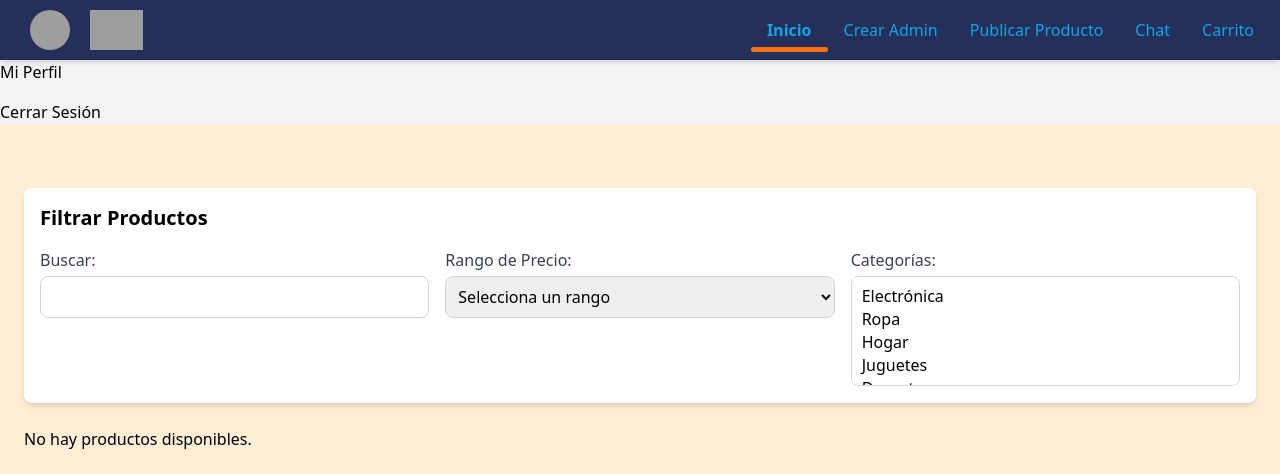
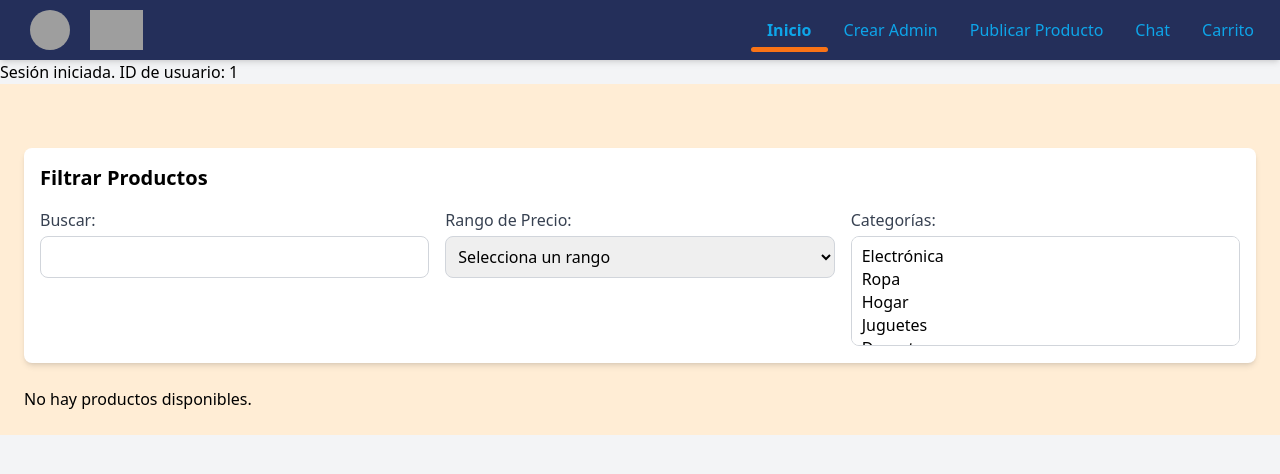
Before and after one commit to mdemendieta/CapaIntermedia, a PHP site: page /landing.php in a window 1280 px wide. Shown: the top 474 px of the page. Run offline with PHP 8.4, Linux system fonts and the light colour scheme; the visitor is signed in with stand-in values (Sample User, id 1); data that the repository does not hold is empty; some libraries are stand-ins or nearby versions; grey boxes are pictures that could not be loaded.

Commit message:
ultima version
ahora si cada quien en su branch uwu

```diff
--- a/php/landing.php
+++ b/php/landing.php
@@ -1,3 +1,7 @@
+<?php
+session_start();
+?>
+
 <!DOCTYPE html>
 <html lang="en">
 <head>
@@ -11,7 +15,14 @@
 <body class="bg-gray-100">
 
     <header>
-        <?php include('navbar.php'); ?>
+        <?php include('navbar.php');
+        if (isset($_SESSION['id_usuario'])) {
+            echo "Sesión iniciada. ID de usuario: " . $_SESSION['id_usuario'];
+        } else {
+            echo "No se ha iniciado sesión.";
+        }
+
+        ?>
     </header>
 
     <div id="main-content" class="flex-1 transition-all duration-300 p-6 bg-orange-100">
@@ -53,9 +64,7 @@
             <?php
             include 'conexion.php'; // Asegúrate de tener la conexión a la base de datos
 
-            if (isset($_SESSION['id_usuario'])) {
-                $id_usuario = $_SESSION['id_usuario']; // Obtener ID del usuario
-            }
+            $id_usuario = isset($_SESSION['id_usuario']) ? $_SESSION['id_usuario'] : null;
 
             // Consultar los productos disponibles
             $consultaProductos = "SELECT * FROM Producto WHERE Estado = 'Aprobado'";
@@ -94,6 +103,7 @@
                     echo '</div>';
 
                     // Formulario para añadir el producto a una lista
+                    if ($id_usuario !== null) {
                         $consultaListas = "SELECT * FROM ListaUsuario WHERE id_usuario = $id_usuario";
                         $resultadoListas = mysqli_query($conexion, $consultaListas);
                         if (mysqli_num_rows($resultadoListas) > 0) {
@@ -108,6 +118,9 @@
                             echo '</form>';
                         } else {
                             echo '<p>No tienes listas para añadir productos.</p>';
+                        }
+                    } else {
+                        echo "<p class='text-red-500'>Inicia sesión para poder guardar productos en tus listas.</p>";
                     }
 
                     echo '</div>'; // Fin tarjeta
--- a/php/login.php
+++ b/php/login.php
@@ -17,6 +17,10 @@ if ($_SERVER['REQUEST_METHOD'] == 'POST') {
         if ($result->num_rows > 0) {
             $user_data = $result->fetch_assoc();
             $hashed_password = $user_data['contrasena'];
+
+            echo "Contraseña ingresada: '$pass'<br>";
+            echo "Hash de la base de datos: '$hashed_password'<br>";
+            echo "Verificación: " . (password_verify($pass, $hashed_password) ? "ok" : "falló") . "<br>";
             if (password_verify($pass, $hashed_password)) {
                 // Guardar datos en la sesión
                 $_SESSION['id_usuario'] = $user_data['id_usuario'];
--- a/php/navbar.php
+++ b/php/navbar.php
@@ -1,7 +1,9 @@
 <?php
-if (!isset($_SESSION)) {
-    session_start(); // Asegúrate de tener la sesión iniciada
+
+if (session_status() === PHP_SESSION_NONE) {
+    session_start();
 }
+
 $paginas = [
     'Inicio' => 'landing.php',
 
@@ -96,17 +98,7 @@ $paginaActual = basename($_SERVER['PHP_SELF']);
             </li>
         </ul>
     </div>
-    <ul class="space-y-4">
-        <li><a href="profile.php" class="block hover:text-orange-500">Mi Perfil</a></li>
 
-        <li>
-            <?php if (isset($_SESSION['nombre'])): ?>
-                <a id="logoutLink" href="logout.php" class="block hover:text-orange-500">Cerrar Sesión</a>
-            <?php else: ?>
-                <a id="acceder" href="#" class="block hover:text-orange-500">Acceder</a>
-            <?php endif; ?>
-        </li>
-    </ul>
 </div>
 
     <!-- Modal Login/Register (puedes separar esto si gustas) -->
@@ -150,8 +142,8 @@ $paginaActual = basename($_SERVER['PHP_SELF']);
                     value="2003-01-01" max="2007-01-01" min="1925-01-01" required>
                 <div class="mb-2">
                     <label>Rol:</label>
-                    <input name="rol" type="radio" value="comprador" required> Comprador
-                    <input name="rol" type="radio" value="vendedor" required> Vendedor
+                    <input name="rol" type="radio" value="Cliente" required> Comprador
+                    <input name="rol" type="radio" value="Vendedor" required> Vendedor
                 </div>
                 <button class="w-full bg-green-500 text-white py-2 rounded">Registrarse</button>
                 <p class="mt-2 text-sm">¿Ya tienes cuenta? <a href="#" id="showLogin" class="text-blue-500">Inicia
--- a/php/profile.php
+++ b/php/profile.php
@@ -1,5 +1,6 @@
 <?php
 session_start();
+
 ?>
 <!DOCTYPE html>
 <html lang="en">
@@ -53,7 +54,7 @@ session_start();
                 <button class="<?= claseBoton('listas', $activo) ?>" onclick="cargarContenido('listas')">Listas</button>
                 <button class="<?= claseBoton('historial', $activo) ?>" onclick="cargarContenido('historial')">Historial de pedidos</button>
                 <button class="<?= claseBoton('productospubli', $activo) ?>" onclick="cargarContenido('productospubli')">Productos Publicados</button>
-                <button class="<?= claseBoton('productospend', $activo) ?>" onclick="cargarContenido('productospend')">Productos Pendientes de Aprobación</button>
+                <button class="<?= claseBoton('productospend', $activo) ?>" onclick="cargarContenido('productospend')">Solicitudes de Publicaciones</button>
                 <button class="<?= claseBoton('reportes', $activo) ?>" onclick="cargarContenido('reportes')">Ventas</button>
             </div>
 
```
Lines whose indentation alone changed are shown as unchanged.
